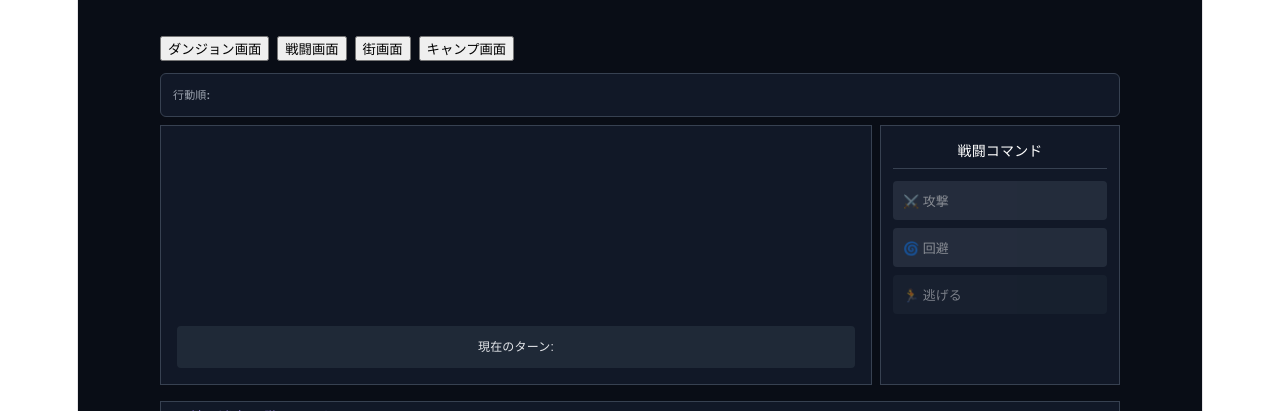
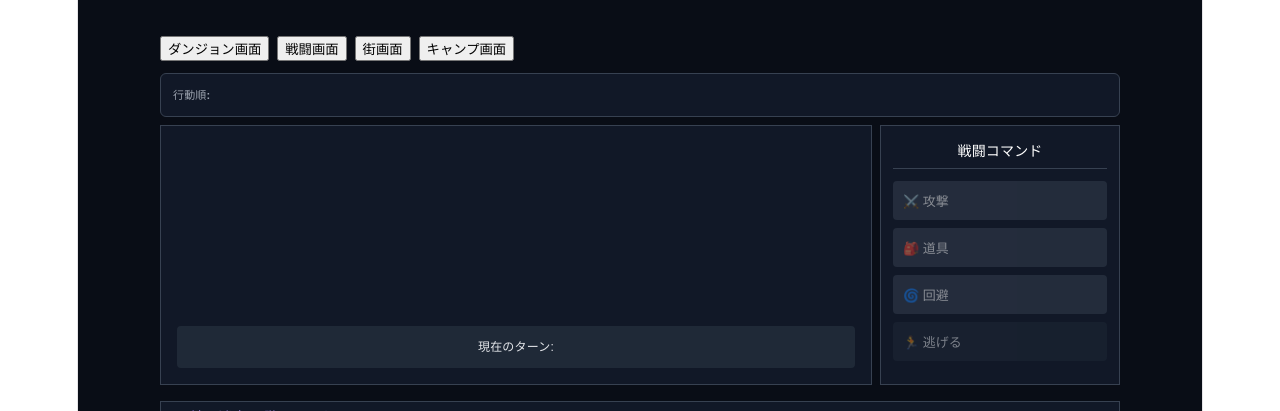
Before and after one commit to ueno-pwcom/wiz5e, a React (Vite) app: page / in a window 1280 px wide. Both pictures are taken after a click on the button "戦闘画面". Shown: the top 411 px of the page. Built offline with nearby package versions, Linux system fonts and the light colour scheme.

Commit message:
道具コマンド

```diff
--- a/src/components/BattleView.tsx
+++ b/src/components/BattleView.tsx
@@ -2,7 +2,8 @@ import React, { useState } from 'react';
 import './BattleView.css';
 import { useGameStore } from '../store/useGameStore';
 import { spellList } from '../data/spells';
-import type { Character, SpellData } from '../types/game';
+import { itemList } from '../data/items';
+import type { Character, SpellData, ItemData } from '../types/game';
 
 export const BattleView: React.FC = () => {
   const combatants = useGameStore((state) => state.combatants);
@@ -10,25 +11,35 @@ export const BattleView: React.FC = () => {
   const executePlayerAttack = useGameStore((state) => state.executePlayerAttack);
   const executePlayerEvade = useGameStore((state) => state.executePlayerEvade);
   const executePlayerSpell = useGameStore((state) => state.executePlayerSpell);
+  const useItem = useGameStore((state) => state.useItem);
+  const inventory = useGameStore((state) => state.inventory);
+  const party = useGameStore((state) => state.party);
   // const addLog = useGameStore((state) => state.addLog);
 
-  const [selectedAction, setSelectedAction] = useState<'none' | 'attack' | 'spell'>('none');
+  const [selectedAction, setSelectedAction] = useState<'none' | 'attack' | 'spell' | 'item'>('none');
   const [selectedSpell, setSelectedSpell] = useState<SpellData | null>(null);
+  const [selectedItemId, setSelectedItemId] = useState<string | null>(null);
 
   const currentCombatant = combatants[currentTurnIndex];
   const attemptRun = useGameStore((state) => state.attemptRun);
+  const nextTurn = useGameStore((state) => state.nextTurn);
   const isPlayerTurn = currentCombatant?.is_player ?? false;
   const playerChar = isPlayerTurn ? (currentCombatant.ref as Character) : null;
 
   const enemies = combatants.filter((c) => !c.is_player && c.hp.current > 0);
-  const allies = combatants.filter((c) => c.is_player && c.hp.current > 0);
+  const allies = party.filter((c) => c.hp.current > 0);
 
   const availableSpells = playerChar
     ? Object.values(spellList).filter((spell) => spell.classes.includes(playerChar.class_id))
     : [];
   const hasSpells = availableSpells.length > 0;
+  const availableItems = inventory
+    .map((inv) => itemList[inv.itemId])
+    .filter((item): item is ItemData => Boolean(item) && item.type === 'consumable');
+  const hasItems = availableItems.length > 0;
+  const selectedItem = selectedItemId ? itemList[selectedItemId] : null;
 
-  // 攻撃または呪文の対象を選択した時の処理
+  // 攻撃・呪文・道具の対象を選択した時の処理
   const handleSelectTarget = (targetId: string) => {
     if (selectedAction === 'attack') {
       executePlayerAttack(targetId);
@@ -37,6 +48,11 @@ export const BattleView: React.FC = () => {
       executePlayerSpell(selectedSpell.id, targetId);
       setSelectedAction('none');
       setSelectedSpell(null);
+    } else if (selectedAction === 'item' && selectedItemId) {
+      useItem(selectedItemId, targetId);
+      setSelectedAction('none');
+      setSelectedItemId(null);
+      nextTurn();
     }
   };
 
@@ -80,8 +96,8 @@ export const BattleView: React.FC = () => {
             })}
           </div>
 
-          {/* 味方（回復呪文のターゲット選択用） */}
-          {selectedAction === 'spell' && selectedSpell?.heal_dice && (
+          {/* 味方（回復呪文／道具のターゲット選択用） */}
+          {(selectedAction === 'spell' && selectedSpell?.heal_dice) || (selectedAction === 'item' && selectedItem?.heal_dice) ? (
             <div className="battle-view-heal-panel">
               <div className="battle-view-heal-text">
                 回復対象の味方を選択してください:
@@ -98,12 +114,20 @@ export const BattleView: React.FC = () => {
                 ))}
               </div>
             </div>
-          )}
+          ) : null}
 
           <div className="battle-view-turn-info">
             現在のターン: <strong>{currentCombatant?.name}</strong>
           </div>
         </div>
+
+        {/* 対象選択説明 */}
+        {selectedAction === 'spell' && selectedSpell && (
+          <div className="battle-view-target-hint">対象の敵または味方を選択してください。</div>
+        )}
+        {selectedAction === 'item' && selectedItem && (
+          <div className="battle-view-target-hint">{selectedItem.heal_dice ? '回復対象の味方を選択してください。' : '対象を選択してください。'}</div>
+        )}
 
         {/* コマンドパネル */}
         <div className="battle-view-panel">
@@ -127,9 +151,24 @@ export const BattleView: React.FC = () => {
               <button
                 disabled={!isPlayerTurn}
                 className={`battle-view-command-button spell ${selectedAction === 'spell' ? 'active' : ''} ${!isPlayerTurn ? 'disabled' : ''}`}
-                onClick={() => setSelectedAction(selectedAction === 'spell' ? 'none' : 'spell')}
+                onClick={() => {
+                  setSelectedAction(selectedAction === 'spell' ? 'none' : 'spell');
+                  setSelectedItemId(null);
+                }}
               >
                 🪄 呪文
+              </button>
+            )}
+            {hasItems && (
+              <button
+                disabled={!isPlayerTurn}
+                className={`battle-view-command-button item ${selectedAction === 'item' ? 'active' : ''} ${!isPlayerTurn ? 'disabled' : ''}`}
+                onClick={() => {
+                  setSelectedAction(selectedAction === 'item' ? 'none' : 'item');
+                  setSelectedSpell(null);
+                }}
+              >
+                🎒 道具
               </button>
             )}
 
@@ -143,13 +182,32 @@ export const BattleView: React.FC = () => {
                   const slotLabel = isCantrip ? '無制限' : `残:${slots}`;
                   const isSelected = selectedSpell?.id === spell.id;
                   return (
-                      <button
+                    <button
                       key={spell.id}
                       disabled={!isCantrip && slots <= 0}
                       onClick={() => setSelectedSpell(spell)}
                       className={`battle-view-spell-button ${isSelected ? 'selected' : ''} ${!isCantrip && slots <= 0 ? 'disabled' : ''}`}
                     >
                       {spell.name} (Lv.{spell.level}) [{slotLabel}]
+                    </button>
+                  );
+                })}
+              </div>
+            )}
+            {selectedAction === 'item' && isPlayerTurn && hasItems && (
+              <div className="battle-view-spell-menu">
+                <div className="battle-view-spell-menu-title">使用する道具を選択:</div>
+                {availableItems.map((item) => {
+                  const quantity = inventory.find((inv) => inv.itemId === item.id)?.quantity ?? 0;
+                  const isSelected = selectedItemId === item.id;
+                  return (
+                    <button
+                      key={item.id}
+                      disabled={quantity <= 0}
+                      onClick={() => setSelectedItemId(item.id)}
+                      className={`battle-view-spell-button ${isSelected ? 'selected' : ''} ${quantity <= 0 ? 'disabled' : ''}`}
+                    >
+                      {item.name} x{quantity}
                     </button>
                   );
                 })}
--- a/src/data/map1.ts
+++ b/src/data/map1.ts
@@ -160,7 +160,7 @@ export const map1Data: DungeonMap = {
     facing: 'N'
   },
   encounter_table: {
-    rate: 0.0,
+    rate: 0.15,
     monsters: [
       { id: 'goblin', weight: 70 },
       { id: 'skeleton', weight: 30 }
--- a/src/store/useGameStore.tsx
+++ b/src/store/useGameStore.tsx
@@ -910,9 +910,10 @@ export const useGameStore = create<GameState>((set, get) => ({
    */
   // ★ 消費アイテム（ポーション等）の使用
   useItem: (itemId: string, targetCharacterId: string) => {
-    const { inventory, party, addLog } = get();
+    const { inventory, party, combatants, currentTurnIndex, addLog } = get();
     const item = itemList[itemId];
     const target = party.find((m) => m.id === targetCharacterId);
+    const actor = combatants[currentTurnIndex];
 
     if (!item || !target || !target.is_alive) return;
 
@@ -927,13 +928,22 @@ export const useGameStore = create<GameState>((set, get) => ({
         m.id === targetCharacterId ? { ...m, hp: { ...m.hp, current: newHp } } : m
       );
 
+      const updatedCombatants = combatants.map((c) =>
+        c.id === targetCharacterId ? { ...c, hp: { ...c.hp, current: newHp } } : c
+      );
+
       const updatedInventory = inventory
         .map((i) => (i.itemId === itemId ? { ...i, quantity: i.quantity - 1 } : i))
         .filter((i) => i.quantity > 0);
 
-      addLog(`${target.name} は ${item.name} を使用し、HPが ${healAmount} 回復した！`, 'heal');
+      const actorName = actor?.is_player ? actor.name : '誰か';
+      const logMessage = actorName === target.name
+        ? `${actorName} は ${item.name} を使用し、HPが ${healAmount} 回復した！`
+        : `${actorName} が ${target.name} に ${item.name} を使用した。HPが ${healAmount} 点回復した！`;
 
-      set({ party: updatedParty, inventory: updatedInventory });
+      addLog(logMessage, 'heal');
+
+      set({ party: updatedParty, combatants: updatedCombatants, inventory: updatedInventory });
     }
   },
 
```
